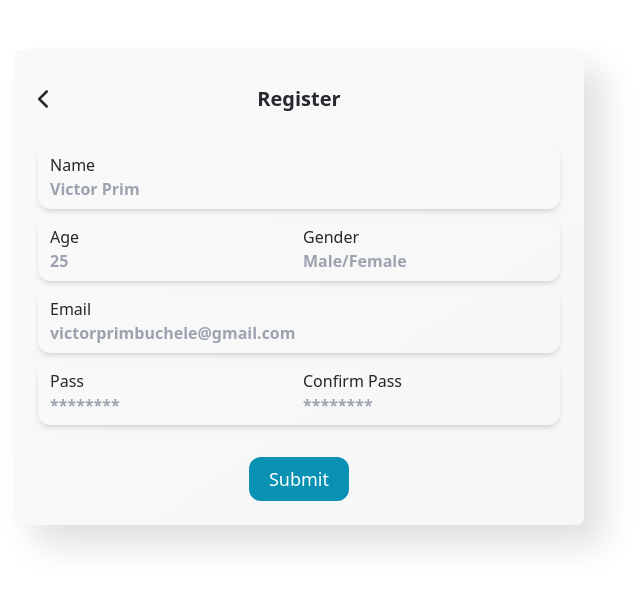
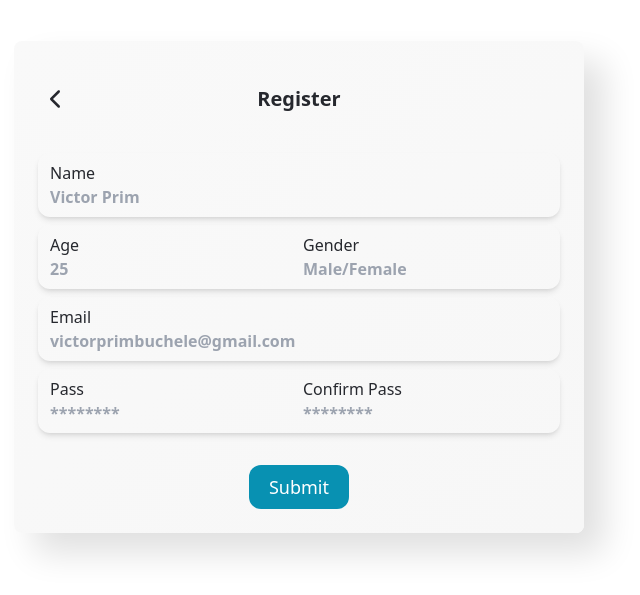
Before and after one commit to victorprimbuchele/finance-planner, a React (Vite) app: page /register in a window 1280 px wide. Shown: the part 113-708 px from the top of the page, without its empty margins (341-981 px from the left). Built offline with nearby package versions, Linux system fonts and the light colour scheme.

Commit message:
adicionado estilo e evento de clique ao chevron do componente de registro

```diff
--- a/src/presentation/pages/Register/Register.tsx
+++ b/src/presentation/pages/Register/Register.tsx
@@ -1,16 +1,24 @@
+import React from "react";
+import { useNavigate } from "react-router-dom";
 import { faChevronLeft } from "@fortawesome/free-solid-svg-icons";
 import { FontAwesomeIcon } from "@fortawesome/react-fontawesome";
-import React from "react";
+
 import { Form } from "../../components/Form/Form";
 import { NeumorphicBox } from "../../components/Neumorphic/Box/Box";
 import RegisterFormData from "../../../data/form/register/register-form-data.json";
 
 export const Register: React.FC = () => {
+  const navigate = useNavigate();
+
   return (
     <div className="grid place-content-center justify-center content-center h-full">
       <NeumorphicBox size="md" className="rounded-lg p-6">
         <div className="grid grid-cols-3 text-center content-center py-3 mb-5 items-center text-xl font-semibold">
-          <FontAwesomeIcon icon={faChevronLeft} />
+          <FontAwesomeIcon
+            icon={faChevronLeft}
+            className=" p-3 cursor-pointer"
+            onClick={() => navigate("/")}
+          />
           <h1>Register</h1>
         </div>
         <div>
```
